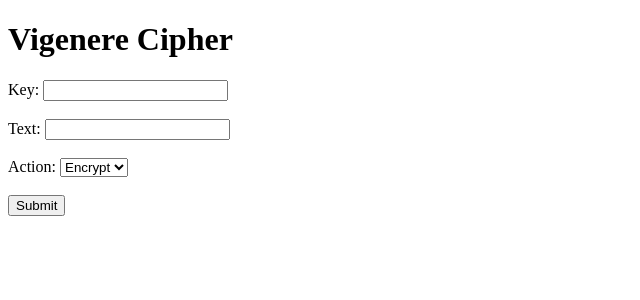
After one commit to lollypp3188/app-cryptography, a Flask app: page /vigenere in a window 1280 px wide. The commit adds this page. Shown: the top 300 px of the page, without its empty margins (0-640 px from the left). Run offline with Flask 3, Linux system fonts and the light colour scheme.

Commit message:
feat: vigenere cipher

```diff
--- a/app.py
+++ b/app.py
@@ -10,6 +10,7 @@ with app.app_context():
     from routes.caesar import *
     from routes.permutation import *
     from routes.playfair import *
+    from routes.vigenere import *
 
 
 if __name__ == '__main__':
--- /dev/null
+++ b/routes/vigenere.py
@@ -0,0 +1,27 @@
+from app import app
+from flask import Flask, render_template, request, jsonify
+from models.vigenere import VigenereCipher
+
+
+@app.route('/vigenere', methods=['GET', 'POST'])
+def vigenere():
+    if request.method == 'POST':
+        key = request.form['key']
+        text = request.form['text']
+        action = request.form['action']
+
+        if not key:
+            return jsonify(error="Key cannot be empty")
+        if not text:
+            return jsonify(error="Text cannot be empty")
+
+        if action == 'encrypt':
+            result = VigenereCipher.encrypt(key, text)
+        elif action == 'decrypt':
+            result = VigenereCipher.decrypt(key, text)
+        else:
+            return jsonify(error="Invalid action")
+
+        return jsonify(result=result)
+
+    return render_template('vigenere.html')
--- /dev/null
+++ b/static/js/vigenere.js
@@ -0,0 +1,23 @@
+// Register a listener for submit events.
+document.getElementById('vigenereForm').addEventListener('submit', function(event) {
+    event.preventDefault();
+    let key = document.getElementById('key').value;
+    let text = document.getElementById('text').value;
+    let action = document.getElementById('action').value;
+    let xhr = new XMLHttpRequest();
+    xhr.open('POST', '/vigenere', true);
+    xhr.setRequestHeader('Content-Type', 'application/x-www-form-urlencoded');
+    xhr.onload = function() {
+        if (xhr.status === 200) {
+            var response = JSON.parse(xhr.responseText);
+            if (response.error) {
+                document.getElementById('errorMessage').textContent = response.error;
+                document.getElementById('result').textContent = '';
+            } else {
+                document.getElementById('errorMessage').textContent = '';
+                document.getElementById('result').innerHTML = '<h2>Result:</h2><p>' + response.result + '</p>';
+            }
+        }
+    };
+    xhr.send('key=' + encodeURIComponent(key) + '&text=' + encodeURIComponent(text) + '&action=' + encodeURIComponent(action));
+});
--- /dev/null
+++ b/templates/vigenere.html
@@ -0,0 +1,27 @@
+<!DOCTYPE html>
+<html lang="en">
+<head>
+    <meta charset="UTF-8">
+    <meta name="viewport" content="width=device-width, initial-scale=1.0">
+    <title>Vigenere Cipher</title>
+</head>
+<body>
+    <h1>Vigenere Cipher</h1>
+    <div id="errorMessage" style="color: red;"></div>
+    <form id="vigenereForm">
+        <label for="key">Key:</label>
+        <input type="text" id="key" name="key" required><br><br>
+        <label for="text">Text:</label>
+        <input type="text" id="text" name="text" required><br><br>
+        <label for="action">Action:</label>
+        <select id="action" name="action" required>
+            <option value="encrypt">Encrypt</option>
+            <option value="decrypt">Decrypt</option>
+        </select><br><br>
+        <button type="submit">Submit</button>
+    </form>
+    <div id="result"></div>
+    <script src="{{ url_for('static', filename='js/vigenere.js') }}"></script>
+</body>
+</body>
+</html>
```
Also changed, not shown: models/vigenere.py (added, +69 -0 lines), templates/index.html (+11 -0 lines).
